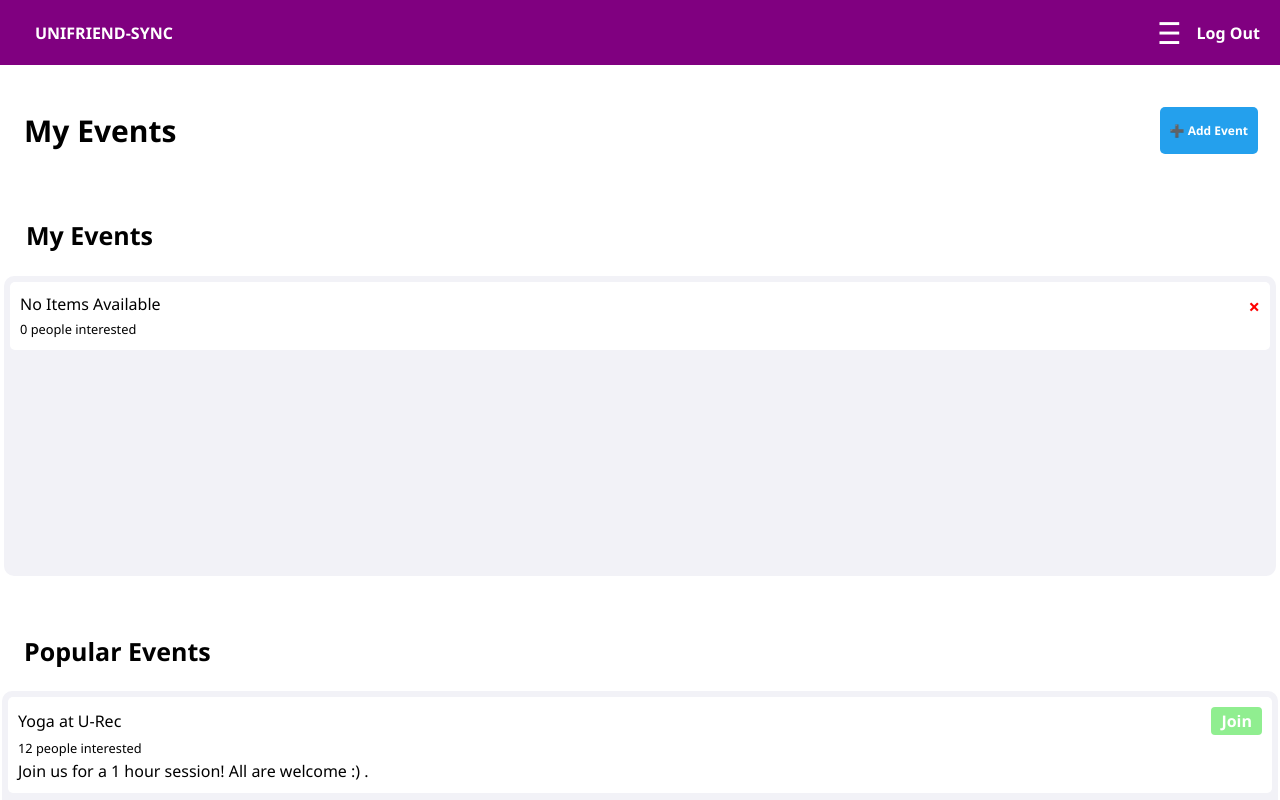
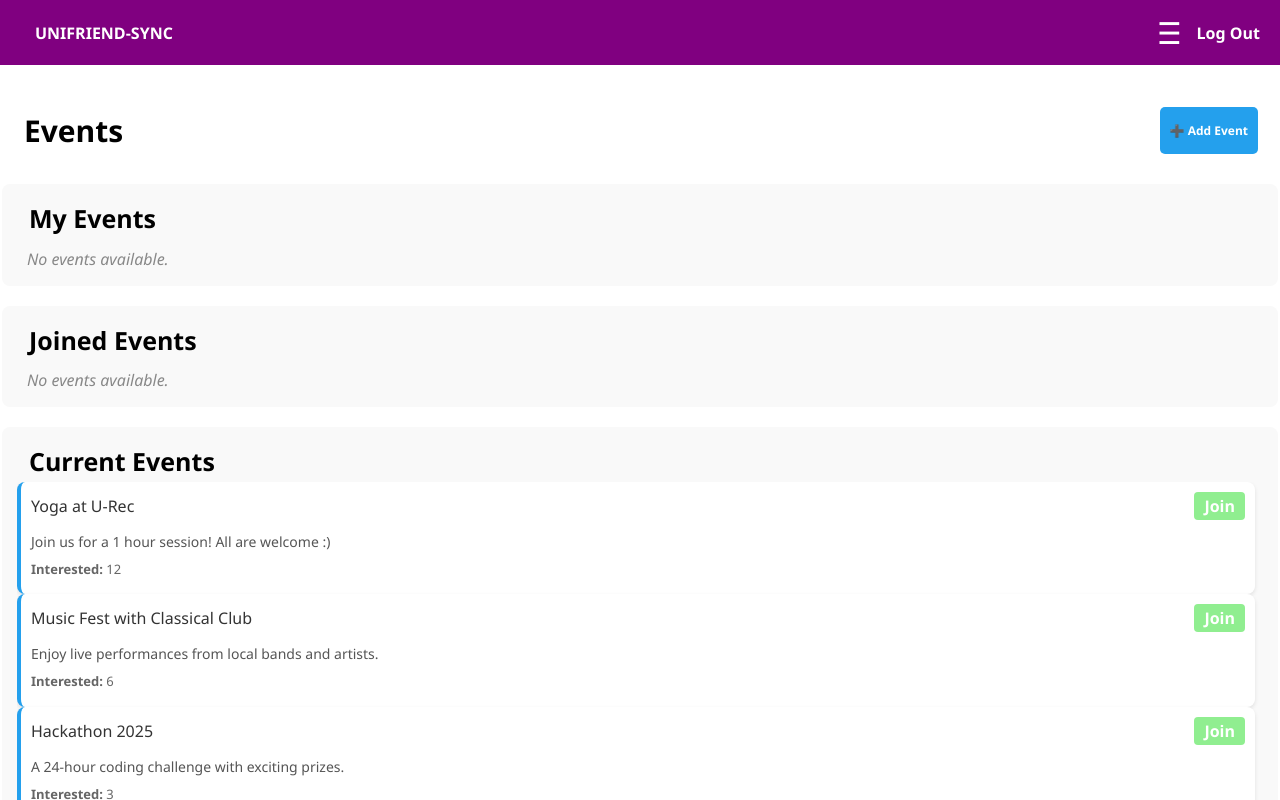
Before and after one commit to CSC-3380-Spring-2025/Team-20, a Next.js app in the folder frontend/: page /events in a window 1280 px wide. Shown: the top 800 px of the page. Built offline with nearby package versions, Linux system fonts and the light colour scheme.

Commit message:
fixed inital round of bugs. review notes for reference. proceed with dev2

```diff
--- a/frontend/package.json
+++ b/frontend/package.json
@@ -9,9 +9,11 @@
     "lint": "next lint"
   },
   "dependencies": {
+    "@types/uuid": "^10.0.0",
     "next": "^15.2.4",
     "react": "^19.0.0",
-    "react-dom": "^19.0.0"
+    "react-dom": "^19.0.0",
+    "uuid": "^11.1.0"
   },
   "devDependencies": {
     "@eslint/eslintrc": "^3",
--- a/frontend/src/app/events/EP-components/EventSection.tsx
+++ b/frontend/src/app/events/EP-components/EventSection.tsx
@@ -1,81 +1,84 @@
-import { Event } from '../types/eventTypes'; // Import the correct type
-import { headerStyle } from '../styles/eventstyle';
-import * as styles from "../styles/eventformstyle";
+import DivContainer from "../../components/containers";
+import { Event } from "../types/eventTypes";
+import * as estyle from "../styles/eventstyle";
 
-import DivContainer from "./containers";
+interface EventSectionProps {
+  title: string;
+  events: Event[];
+  onDelete?: (index: number) => void;
+  onLeave?: (index: number) => void;
+  onJoin?: (index: number) => void;
+  isPopular?: boolean;
+}
 
-const EventSection = ({
+export default function EventSection({
   title,
   events,
-  deleteEvent,
-  isPopular,
-  joinEvent,
-}: {
-  title: string;
-  events: Event[];
-  deleteEvent: (index: number) => void;
-  isPopular: boolean;
-  joinEvent: (index: number) => void;
-}) => (
-  <DivContainer padding="2px" width="100%" marginTop="10px">
-    <DivContainer display="flex" justifyContent="space-between" padding="40px 20px 10px 10px" width="100%">
-      <p style={headerStyle}>{title}</p>
-    </DivContainer>
-
-    <DivContainer width="100%" backgroundColor="#F2F2F7" marginTop="10px" borderRadius="10px" height="300px" overflowY="auto">
-      <DivContainer width="100%" padding="6px">
-        {events.map((event, index) => (
-          <DivContainer
-            key={index}
-            style={{
-              backgroundColor: 'white',
-              padding: '10px',
-              marginBottom: '10px',
-              borderRadius: '5px',
-              position: 'relative',
-            }}
-          >
-            {/* Delete button for non-popular events */}
-            {!isPopular && (
-              <button
-                onClick={() => deleteEvent(index)}
-                style={{
-                  position: 'absolute',
-                  top: '10px',
-                  right: '10px',
-                  backgroundColor: 'transparent',
-                  border: 'none',
-                  color: '#ff0000',
-                  fontSize: '20px',
-                  fontWeight: 'bold',
-                  cursor: 'pointer',
-                  padding: '0',
-                }}
-              >
-                ×
-              </button>
-            )}
+  onDelete,
+  onLeave,
+  onJoin,
+  isPopular = false,
+}: EventSectionProps) {
+  return (
+    <DivContainer padding="15px" margin="20px 0" backgroundColor="#f9f9f9" borderRadius="8px">
 
 
-            <DivContainer display="flex" justifyContent="space-between" alignItems="center">
-              <h1>{event.title}</h1>
-              {isPopular && (
-                <button
-                  onClick={() => joinEvent(index)}
-                  style={styles.joinButton}
-                >
+    <h2 style={estyle.headerStyle}>{title}</h2>
+
+    {events.length === 0 ?
+     (<p style={estyle.defaultText}>No events available.</p>) :
+
+     (<div style={isPopular ? {
+        maxHeight: '400px',
+        overflowY: 'auto',
+        paddingRight: '8px'
+      } : {}}>
+
+
+
+        {events.map((event, index) => (
+          <DivContainer key={`${event.title}-${index}`} style={estyle.container}>
+
+
+            <div>
+
+              <h3 style={{ margin: '2px 0 5px 0', color: '#333', display: 'inline-block' }}> {event.title}</h3>
+
+              <p style={{ color: '#555', margin: '8px 0', fontSize: '14px' }}>{event.description}</p>
+
+              <p style={{ color: '#666', fontSize: '13px', margin: '5px 0' }}>
+                <strong>Interested:</strong> {event.totalInterested} </p>
+
+            </div>
+
+
+            <div style={{ display: 'flex', gap: '10px' }}>
+
+              {isPopular && onJoin && (
+                <button  style={estyle.joinButton} onClick={() => onJoin(index)}>
                   Join
                 </button>
               )}
-            </DivContainer>
 
-            <small>{event.totalInterested} people interested</small>
-            <p>{event.description}</p>
+
+              {!isPopular && (
+                 <button style={title === "Joined Events" ? {
+                    ...estyle.cancelButton,
+                    backgroundColor: '#ffc107'
+                  } :
+                    estyle.cancelButton}
+                    onClick={() =>
+                    title === "Joined Events" ? onLeave?.(index) : onDelete?.(index)
+                  }>
+
+                  {title === "Joined Events" ? "Leave" : "Delete"}
+                </button>
+              )}
+            </div>
           </DivContainer>
         ))}
-      </DivContainer>
+        </div>
+    )}
     </DivContainer>
-  </DivContainer>
-);
-
-export default EventSection;
+  );
+}
--- a/frontend/src/app/events/hooks/useEvents.ts
+++ b/frontend/src/app/events/hooks/useEvents.ts
@@ -1,32 +1,58 @@
-// useEvents.ts
 import { useState } from "react";
 import { Event } from "../types/eventTypes";
-const useEvents = () => {
-  const [events, setEvents] = useState<Event[]>([
-    { title: "No Items Available", description: "", totalInterested: 0 },
-  ]);
+
+const initialEvents: Event[] = [
+  { title: "Yoga at U-Rec", description: "Join us for a 1 hour session! All are welcome :)", totalInterested: 12 },
+  { title: "Music Fest with Classical Club", description: "Enjoy live performances from local bands and artists.", totalInterested: 6 },
+  { title: "Hackathon 2025", description: "A 24-hour coding challenge with exciting prizes.", totalInterested: 3 },
+  { title: "Board Game Night in Magnolia Room", description: "Join us for a fun evening of board games and snacks.", totalInterested: 5 },
+  { title: "Hangout near Nicholson", description: "Anyone welcome!", totalInterested: 10 },
+];
+
+export default function useEvents() {
+  const [myEvents, setMyEvents] = useState<Event[]>([]);
+  const [popularEvents, setPopularEvents] = useState<Event[]>(initialEvents);
+  const [joinedEvents, setJoinedEvents] = useState<Event[]>([]);
 
   const addEvent = (newEvent: Event) => {
-    setEvents((prevState) => [...prevState, newEvent]);
-  };
-
-  const deleteEvent = (index: number) => {
-    setEvents((prevState) => prevState.filter((_, i) => i !== index));
+    if (newEvent.title && newEvent.description) {
+      setMyEvents(prev => [...prev, newEvent]);
+    }
   };
 
   const joinEvent = (index: number) => {
-    const updatedEvents = [...events];
-    updatedEvents[index].totalInterested += 0;
-    setEvents(updatedEvents);
+    const eventToJoin = popularEvents[index];
+    const updatedPopularEvents = popularEvents.filter((_, i) => i !== index);
+
+    setPopularEvents(updatedPopularEvents);
+    setJoinedEvents(prev => [...prev, {
+      ...eventToJoin,
+      totalInterested: eventToJoin.totalInterested + 1
+    }]);
   };
 
+  const deleteMyEvent = (index: number) => {
+    setMyEvents(prev => prev.filter((_, i) => i !== index));
+  };
+
+  const leaveEvent = (index: number) => {
+    const eventToLeave = joinedEvents[index];
+    const updatedJoinedEvents = joinedEvents.filter((_, i) => i !== index);
+
+    setJoinedEvents(updatedJoinedEvents);
+    setPopularEvents(prev => [...prev, {
+      ...eventToLeave,
+      totalInterested: Math.max(0, eventToLeave.totalInterested - 1)
+    }]);
+  };
 
   return {
-    events,
+    myEvents,
+    popularEvents,
+    joinedEvents,
     addEvent,
-    deleteEvent,
+    deleteMyEvent,
     joinEvent,
+    leaveEvent
   };
-};
-
-export default useEvents;
+}
--- a/frontend/src/app/events/page.tsx
+++ b/frontend/src/app/events/page.tsx
@@ -1,56 +1,94 @@
 'use client';
-import Button from "./EP-components/button";
+import { useState } from "react";
+import Button from "../components/button";
 import Header from "../components/header";
-import DivContainer from "./EP-components/containers";
+import DivContainer from "../components/containers";
 import EventSection from "./EP-components/EventSection";
 import EventForm from "./EP-components/eventForm";
 import useEvents from "../events/hooks/useEvents";
 import Link from "next/link";
-import popularEvents from "./types/populareventsTypes";
-import { useState } from "react";
-import { titleStyle, linkStyle } from "./styles/eventstyle";
+import * as styles from "./styles/eventstyle";
 import { Event } from "./types/eventTypes";
 
-
 export default function Events() {
-  const { events, addEvent, deleteEvent } = useEvents();
-
-  const [popularEventsState, setPopularEventsState] = useState<Event[]>(popularEvents);
+  const {
+    myEvents,
+    popularEvents,
+    joinedEvents,
+    addEvent,
+    deleteMyEvent,
+    joinEvent,
+    leaveEvent
+  } = useEvents();
 
   const [showForm, setShowForm] = useState(false);
+  const [alertMessage, setAlertMessage] = useState<string | null>(null);
 
-  const handleAddEvent = () => {
-    setShowForm(true);
-  }
-
-  const handleCancelEvent = () => {
-    setShowForm(false);
-  }
+  const handleAddEvent = () => setShowForm(true);
+  const handleCancelEvent = () => setShowForm(false);
 
   const handleSubmitEvent = (event: Event) => {
     addEvent(event);
     setShowForm(false);
-  }
-
-
-  //will be VERY VERY important for the matching algorithm
-  const joinEvent = (index: number) => {
-    setPopularEventsState((prevState) => {
-      const updatedEvents = [...prevState];
-      const event = updatedEvents[index];
-      event.totalInterested += 1;
-      return updatedEvents;
-    });
+    setAlertMessage(`Created ${event.title}`);
+    setTimeout(() => setAlertMessage(null), 2000);
   };
 
+  const joinEventHandler = (index: number) => {
+    const event = popularEvents[index];
+    if (event) {
+      joinEvent(index);
+      setAlertMessage(`Joined ${event.title}`);
+      setTimeout(() => setAlertMessage(null), 2000);
+    }
+  };
+
+  const leaveEventHandler = (index: number) => {
+    const event = joinedEvents[index];
+    if (event) {
+      leaveEvent(index);
+      setAlertMessage(`Left ${event.title}`);
+      setTimeout(() => setAlertMessage(null), 2000);
+    }
+  };
+
+  const deleteEventHandler = (index: number) => {
+    const event = myEvents[index];
+    if (event) {
+      deleteMyEvent(index);
+      setAlertMessage(`Deleted ${event.title}`);
+      setTimeout(() => setAlertMessage(null), 2000);
+    }
+  };
 
   return (
-    <main>
+    <main style={{marginBottom: '40px'}}>
       <Header />
+
+      {/* Alert message */}
+      {alertMessage && (
+        <DivContainer
+          position="fixed"
+          top="20px"
+          left="50%"
+          transform="translateX(-50%)"
+          backgroundColor="#24a0ed"
+          color="white"
+          padding="10px 20px"
+          borderRadius="8px"
+          fontSize="14px"
+          fontWeight="bold"
+          boxShadow="0px 4px 6px rgba(0, 0, 0, 0.1)"
+          transition="opacity 0.5s ease-in-out"
+          zIndex="10000"
+        >
+          {alertMessage}
+        </DivContainer>
+      )}
 
       <DivContainer padding="2px" width="100%">
         <DivContainer display="flex" justifyContent="space-between" padding="40px 20px 10px 10px" width="100%">
-          <p style={titleStyle}>My Events</p>
+          <p style={styles.titleStyle}>Events</p>
           <Button
             backgroundColor="#24a0ed"
             color="white"
@@ -65,19 +103,34 @@ export default function Events() {
         </DivContainer>
 
         {showForm && (
-          <EventForm
-            onSave={handleSubmitEvent}
-            onDelete={handleCancelEvent}
-          />
+          <EventForm onSave={handleSubmitEvent} onDelete={handleCancelEvent} />
         )}
 
-        <EventSection title="My Events" events={events} deleteEvent={deleteEvent} isPopular={false} joinEvent = {joinEvent} />
+        {/* My Events */}
+        <EventSection
+          title="My Events"
+          events={myEvents}
+          onDelete={deleteEventHandler}
+        />
+
+        {/* Joined Events*/}
+        <EventSection
+          title="Joined Events"
+          events={joinedEvents}
+          onLeave={leaveEventHandler}
+        />
+
+        {/* Current Events */}
+        <EventSection
+          title="Current Events"
+          events={popularEvents}
+          onJoin={joinEventHandler}
+          isPopular={true}
+        />
       </DivContainer>
 
-      <EventSection title="Popular Events" events={popularEventsState} deleteEvent={deleteEvent} isPopular={true} joinEvent={joinEvent} />
-
       <Link href="/campus-outside">
-        <p style={linkStyle}>Leaving LSU?</p>
+        <p style={styles.linkStyle}>Leaving LSU?</p>
       </Link>
 
     </main>
--- a/frontend/src/app/events/styles/eventformstyle.ts
+++ b/frontend/src/app/events/styles/eventformstyle.ts
@@ -1,11 +1,13 @@
-export const container = {
+import { CSSProperties } from 'react';
+
+export const container: CSSProperties = {
   display: 'flex',
-    flexDirection:  "column" as 'column',
+  flexDirection: 'column',
   padding: '25px',
   backgroundColor: '#f9f9f9',
   borderRadius: '8px',
   zIndex: 10000,
-    position: "fixed" as "fixed" | "relative" | "absolute" | "static" | "sticky",
+  position: 'fixed', // no need for the "as" cast here
   top: '50%',
   left: '50%',
   transform: 'translate(-50%, -50%)',
@@ -13,13 +15,13 @@ export const container = {
   boxShadow: '0px 4px 8px rgba(0, 0, 0, 0.1)',
 };
 
-  export const header = {
-    fontWeight: "bold",
-    fontSize: "20px",
-  }
+export const header: CSSProperties = {
+  fontWeight: 'bold',
+  fontSize: '20px',
+};
 
-  export const overlay = {
-    position: "fixed" as "fixed" | "relative" | "absolute" | "static" | "sticky",
+export const overlay: CSSProperties = {
+  position: 'fixed',
   top: '0',
   left: '0',
   width: '100%',
@@ -27,27 +29,25 @@ export const container = {
   zIndex: 9999,
 };
 
-  export const subtitleHeaders = {
+export const subtitleHeaders: CSSProperties = {
   marginTop: '20px',
-  }
+};
 
-
-  export const input = {
+export const input: CSSProperties = {
   marginBottom: '10px',
-
   padding: '20px',
   fontSize: '16px',
   borderRadius: '4px',
   border: '1px solid #ddd',
 };
 
-  export const buttonContainer = {
+export const buttonContainer: CSSProperties = {
   display: 'flex',
   justifyContent: 'space-between',
   marginTop: '30px',
 };
 
-  export const submitButton = {
+export const submitButton: CSSProperties = {
   padding: '10px 20px',
   backgroundColor: 'lightgreen',
   color: 'white',
@@ -57,7 +57,7 @@ export const container = {
   fontWeight: 'bold',
 };
 
-  export const cancelButton = {
+export const cancelButton: CSSProperties = {
   padding: '10px 20px',
   backgroundColor: 'red',
   color: 'white',
@@ -65,14 +65,4 @@ export const container = {
   borderRadius: '4px',
   cursor: 'pointer',
   fontWeight: 'bold',
-  }
-
-  export const joinButton = {
-    padding: '2px 10px',
-    backgroundColor: 'lightgreen',
-    color: 'white',
-    border: 'none',
-    borderRadius: '4px',
-    cursor: 'pointer',
-    fontWeight: 'bold',
-  }
+};
--- a/frontend/src/app/events/styles/eventstyle.ts
+++ b/frontend/src/app/events/styles/eventstyle.ts
@@ -1,12 +1,14 @@
 // Shared styles can be placed here as simple JavaScript/TypeScript objects
 
-export const titleStyle = {
+import { CSSProperties } from 'react';
+
+export const titleStyle: CSSProperties = {
     fontSize: '30px',
     padding: '1px 12px',
     fontWeight: 'bold',
   };
 
-  export const linkStyle = {
+export const linkStyle: CSSProperties = {
   fontSize: '30px',
   marginTop: '50px',
   color: 'black',
@@ -15,18 +17,61 @@ export const titleStyle = {
 };
 
 
-  export const headerStyle = {
+export const headerStyle: CSSProperties = {
   fontSize: '25px',
   padding: '1px 12px',
   fontWeight: 'bold',
 
 }
 
-  export const buttonStyle = {
-    backgroundColor: '#24a0ed',
+export const descriptionStyle: CSSProperties = {
+  color: '#555',
+  margin: '8px 0',
+  fontSize: '14px'
+};
+
+export const interestedStyle: CSSProperties = {
+  color: '#666',
+  fontSize: '13px',
+  margin: '5px 0'
+};
+
+
+export const joinButton: CSSProperties = {
+  padding: '2px 10px',
+  backgroundColor: 'lightgreen',
   color: 'white',
-    fontSize: '12px',
-    padding: '2px 10px',
-    borderRadius: '5px',
+  border: 'none',
+  borderRadius: '4px',
+  cursor: 'pointer',
   fontWeight: 'bold',
 };
+
+export const cancelButton: CSSProperties = {
+  padding: '2px 10px',
+  backgroundColor: 'red',
+  color: 'white',
+  border: 'none',
+  borderRadius: '4px',
+  cursor: 'pointer',
+  fontWeight: 'bold',
+};
+
+export const container: CSSProperties = {
+  backgroundColor: '#ffffff',
+  borderRadius: '8px',
+  padding: '10px',
+  margin: '10px',
+  boxShadow: '0 2px 4px rgba(0,0,0,0.1)',
+  borderLeft: '4px solid #24a0ed',
+  display: 'flex',
+  justifyContent: 'space-between',
+  alignItems: 'flex-start'
+}
+
+export const defaultText: CSSProperties = {
+  color: '#888',
+  fontStyle: 'italic',
+  paddingLeft: '10px',
+  marginTop: '8px'
+}
```
Also changed, not shown: frontend/src/app/components/containers.tsx (renamed from frontend/src/app/events/EP-components/containers.tsx, +33 -5 lines), frontend/src/app/events/EP-components/eventForm.tsx (+9 -3 lines), frontend/src/app/components/button.tsx (renamed from frontend/src/app/events/EP-components/button.tsx), 1 other file (tests, documents, lock files or other folders). Lines whose indentation alone changed are shown as unchanged.
